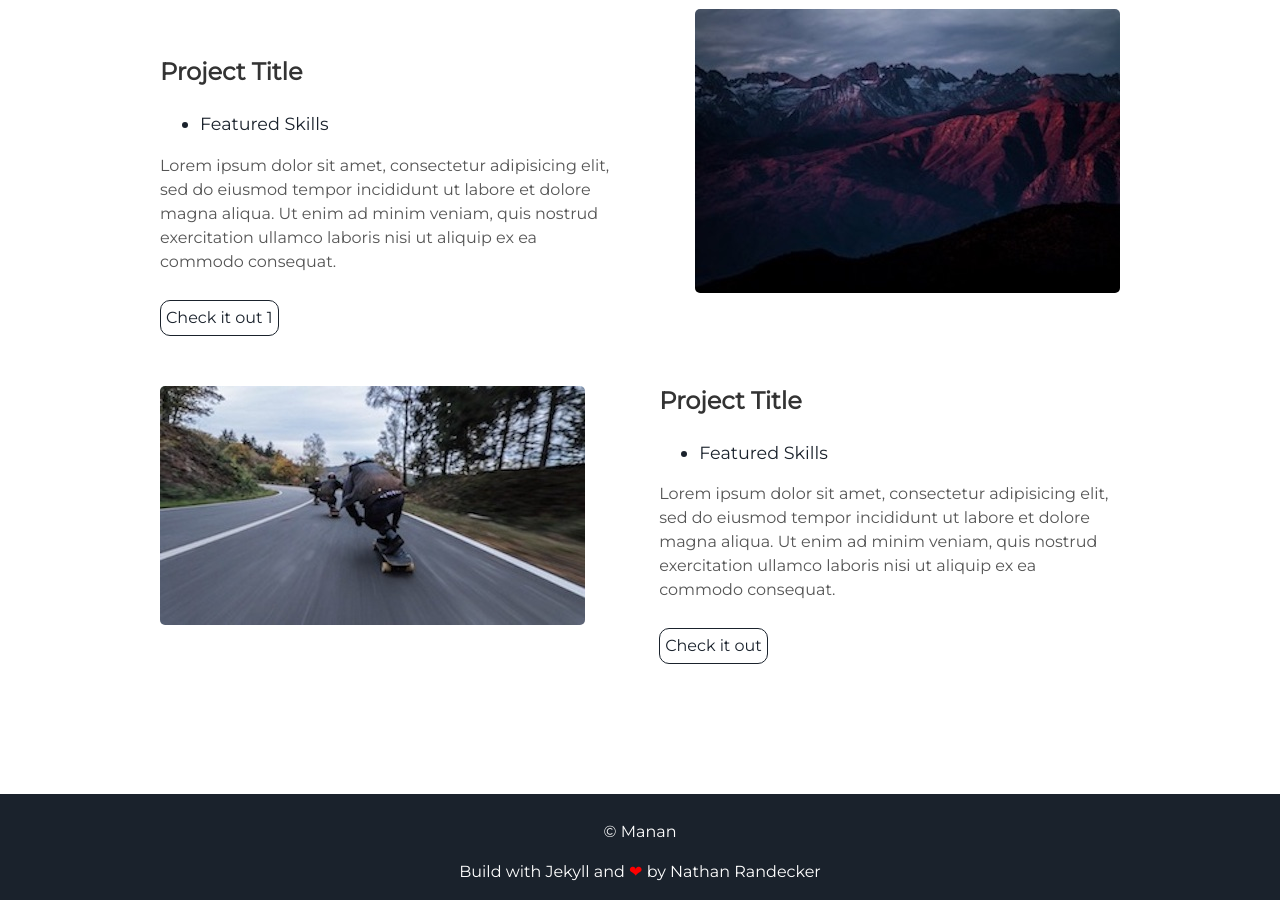
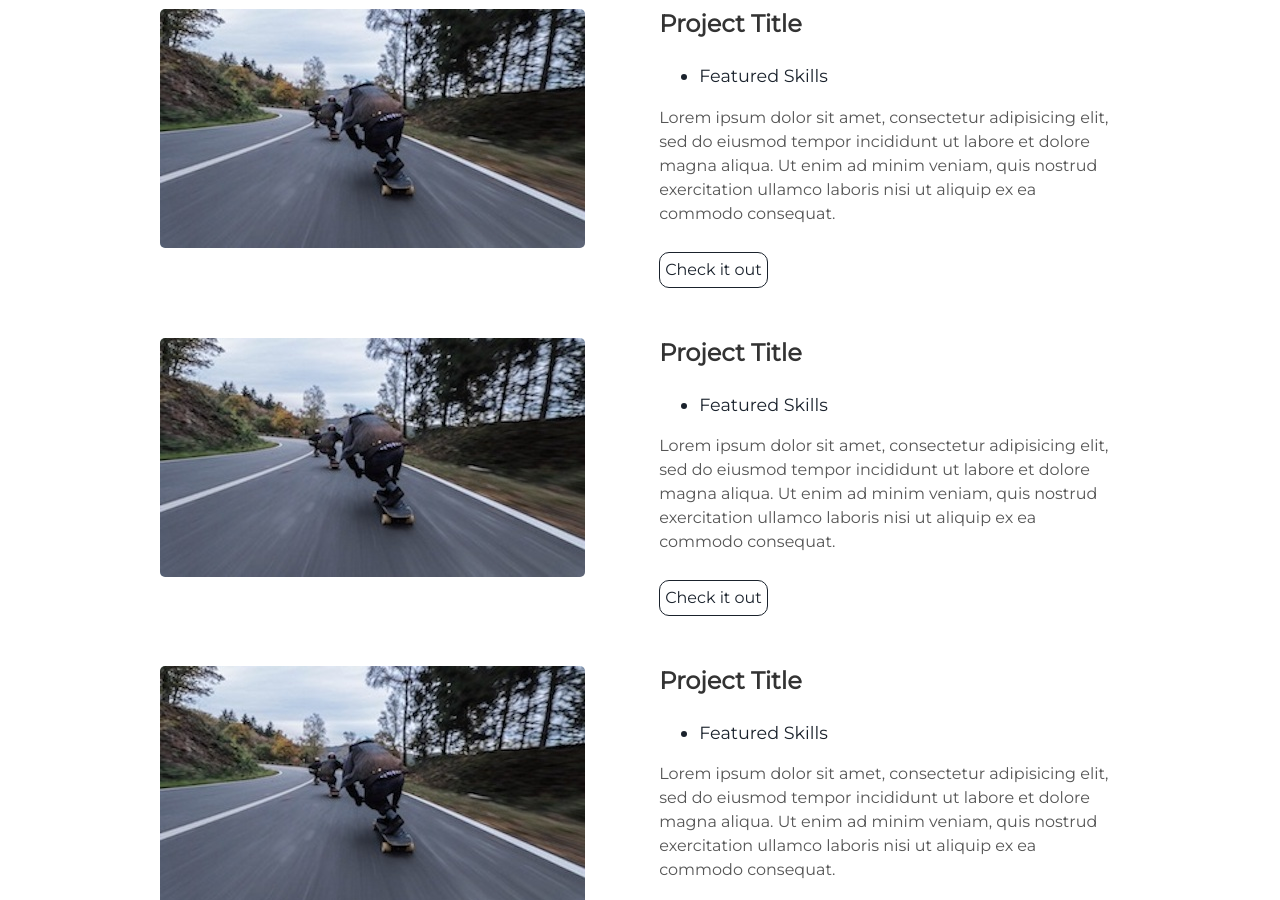
Before and after one commit to manan1710/manan1710.github.io, a Jekyll site: the page built from index.html, in a window 1280 px wide and 900 px high, scrolled down 1698 px. Built offline with Jekyll 4.4.1, drawn with Linux system fonts in a browser that asks for light colours.

Commit message:
Update projects.html

```diff
--- a/_includes/projects.html
+++ b/_includes/projects.html
@@ -1,7 +1,7 @@
 <div class="user-details">
   <h1> Featured Projects </h1>
 </div>
-<div class="user-projects">
+<!-- <div class="user-projects">
   <div class="images-right">
     <img alt="mountains" src="{{ "/assets/img/mountains.jpg" | prepend: site.baseurl }}" />
   </div>
@@ -13,7 +13,7 @@
     <p>Lorem ipsum dolor sit amet, consectetur adipisicing elit, sed do eiusmod tempor incididunt ut labore et dolore magna aliqua. Ut enim ad minim veniam, quis nostrud exercitation ullamco laboris nisi ut aliquip ex ea commodo consequat.</p>
     <a class="project-link" href="#">Check it out 1</a>
   </div>
-</div>
+</div> -->
 <div class="user-projects">
   <div class="images-left">
     <img alt="mountains" src="{{ "/assets/img/skate.jpg" | prepend: site.baseurl }}" />
@@ -27,3 +27,31 @@
     <a class="project-link" href="#">Check it out</a>
   </div>
 </div>
+
+<div class="user-projects">
+  <div class="images-left">
+    <img alt="mountains" src="{{ "/assets/img/skate.jpg" | prepend: site.baseurl }}" />
+  </div>
+  <div class="contents-right">
+    <h3> Project Title </h3>
+    <ul>
+      <li> Featured Skills</li>
+    </ul>
+    <p>Lorem ipsum dolor sit amet, consectetur adipisicing elit, sed do eiusmod tempor incididunt ut labore et dolore magna aliqua. Ut enim ad minim veniam, quis nostrud exercitation ullamco laboris nisi ut aliquip ex ea commodo consequat.</p>
+    <a class="project-link" href="#">Check it out</a>
+  </div>
+</div>
+
+<div class="user-projects">
+  <div class="images-left">
+    <img alt="mountains" src="{{ "/assets/img/skate.jpg" | prepend: site.baseurl }}" />
+  </div>
+  <div class="contents-right">
+    <h3> Project Title </h3>
+    <ul>
+      <li> Featured Skills</li>
+    </ul>
+    <p>Lorem ipsum dolor sit amet, consectetur adipisicing elit, sed do eiusmod tempor incididunt ut labore et dolore magna aliqua. Ut enim ad minim veniam, quis nostrud exercitation ullamco laboris nisi ut aliquip ex ea commodo consequat.</p>
+    <a class="project-link" href="#">Check it out</a>
+  </div>
+</div>
```
